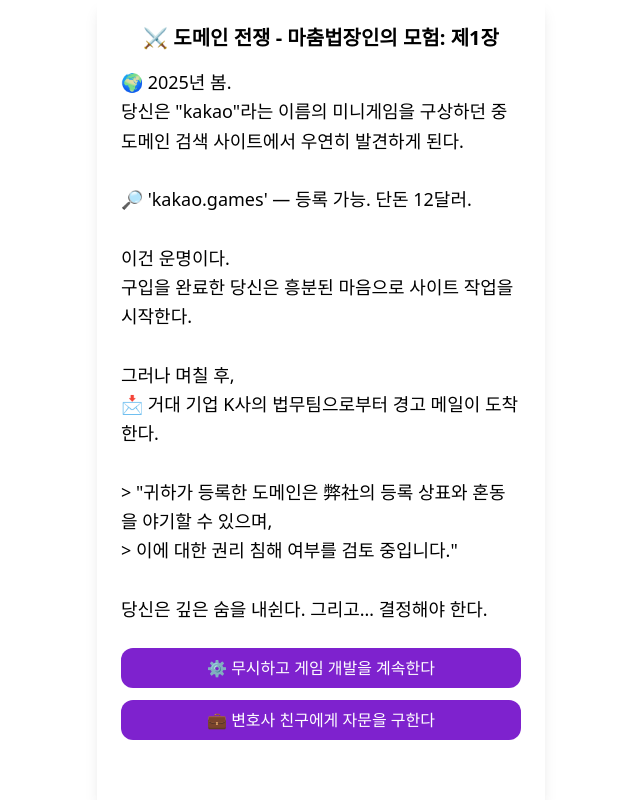
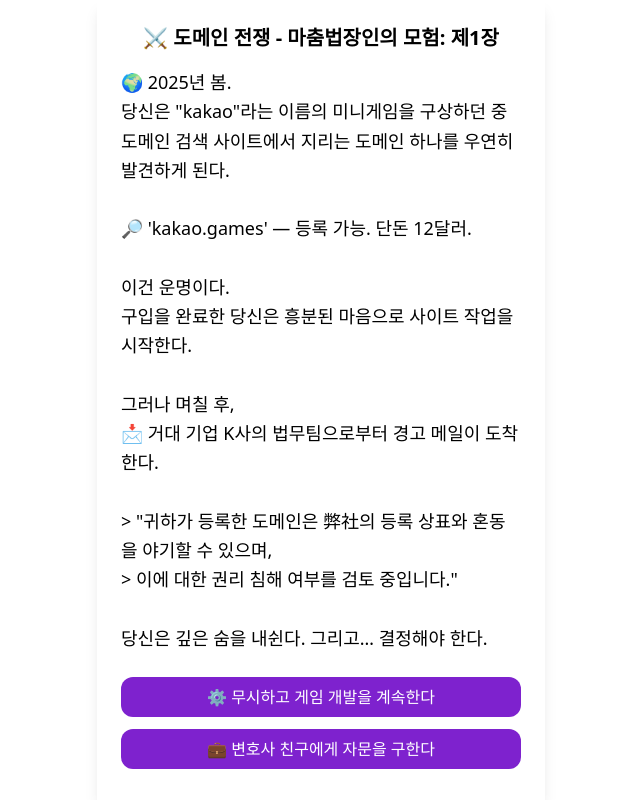
Before and after one commit to clavef/kakao, a Next.js app: page /games/domain-ch1 in a window 1280 px wide. Shown: the whole page, without its empty margins (319-959 px from the left). Built offline with nearby package versions, Linux system fonts and the light colour scheme.

Commit message:
Update domain-ch1.tsx

```diff
--- a/pages/games/domain-ch1.tsx
+++ b/pages/games/domain-ch1.tsx
@@ -11,7 +11,7 @@
   {
     text: `🌍 2025년 봄.
 당신은 "kakao"라는 이름의 미니게임을 구상하던 중
-도메인 검색 사이트에서 우연히 발견하게 된다.
+도메인 검색 사이트에서 지리는 도메인 하나를 우연히 발견하게 된다.
 
 🔎 'kakao.games' — 등록 가능. 단돈 12달러.
 
```
